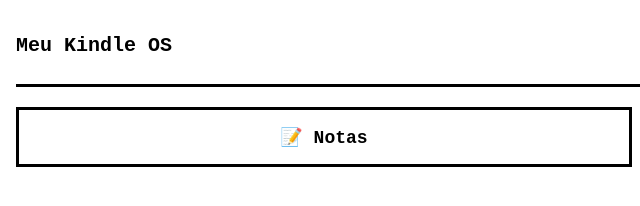
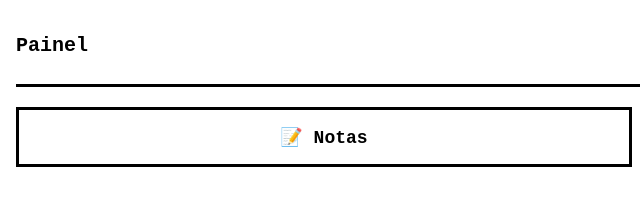
Before and after one commit to lulitamztt-design/kindle-os, a plain HTML site: page index.html in a window 1280 px wide. Shown: the full height of the page, 0-640 px from the left. Drawn offline with Linux system fonts and the light colour scheme.

Commit message:
Update index.html

```diff
--- a/index.html
+++ b/index.html
@@ -3,14 +3,14 @@
 <head>
   <meta charset="UTF-8">
   <meta name="viewport" content="width=device-width, initial-scale=1.0">
-  <title>Meu Painel E-Ink</title>
+  <title>Jogos e ferramentas para kindle</title>
   <link rel="stylesheet" href="estilo.css">
 </head>
 <body>
 
   <!-- Barra Superior -->
   <header class="barra-topo">
-    <span>Meu Kindle OS</span>
+    <span>Painel</span>
     <button onclick="abrirTela('menu')">Início</button>
   </header>
 
```
